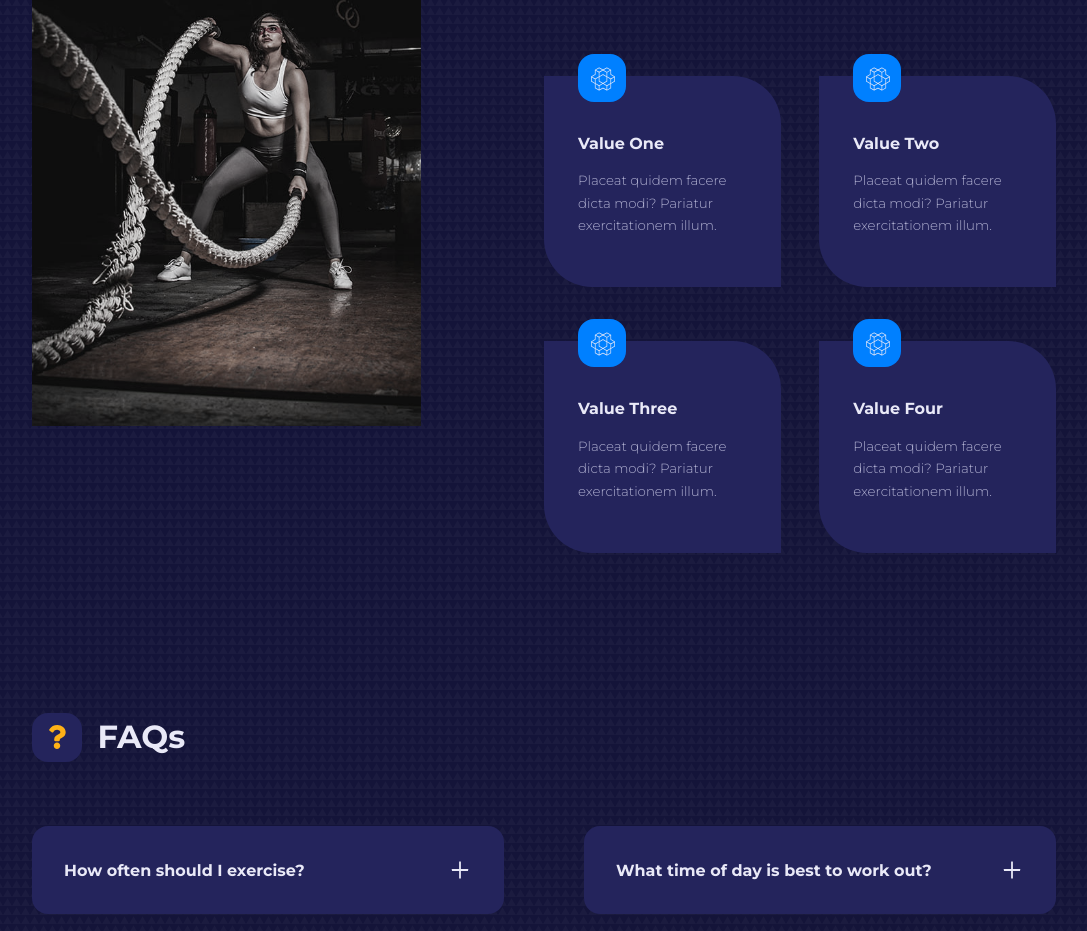
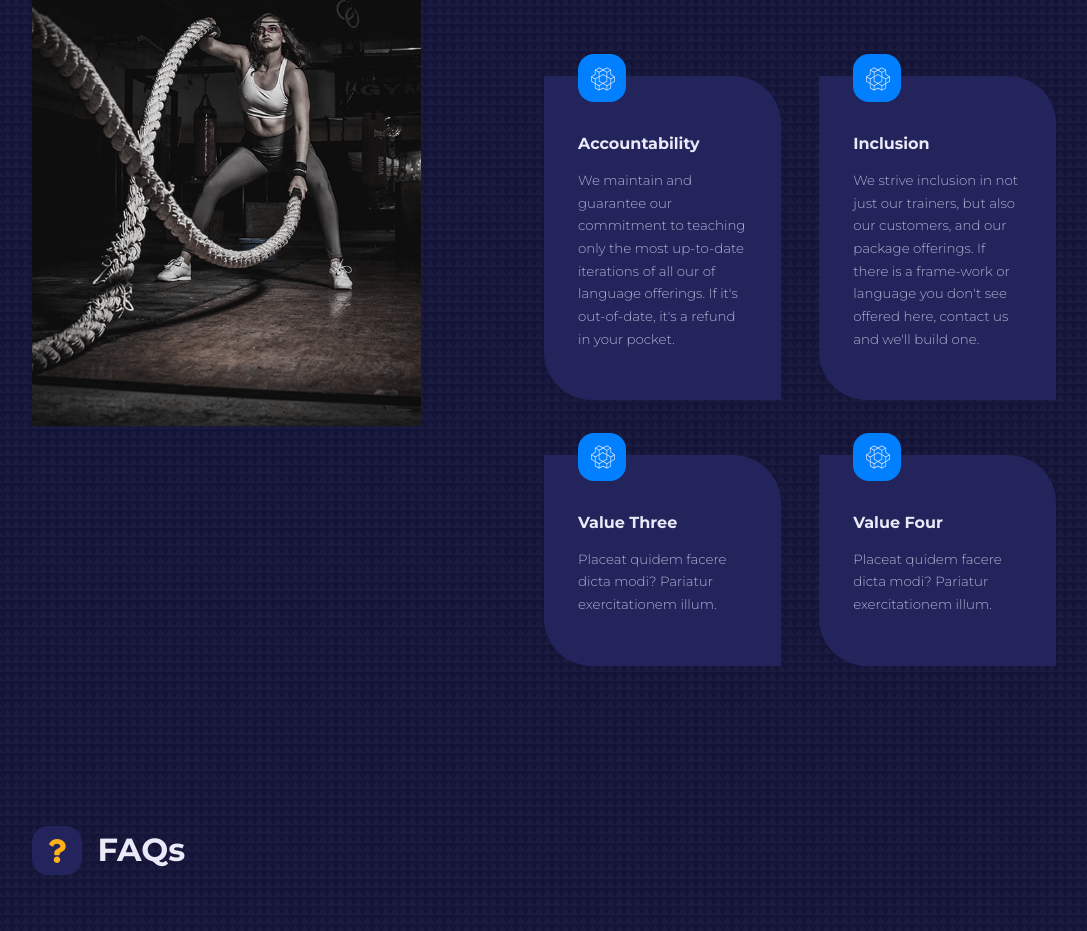
Before and after one commit to mrechavez/CoderCrafters, a React (Create React App) app: page / in a window 1280 px wide. Shown: the part 1740-2671 px from the top of the page, without its empty margins (96-1183 px from the left). Built offline with nearby package versions, Linux system fonts and the light colour scheme.

Commit message:
added values to homepage

```diff
--- a/src/data.js
+++ b/src/data.js
@@ -77,14 +77,14 @@ export const values = [
     {
         id: 1,
         icon: <SiOpenaigym/>,
-        title: "Value One",
-        desc: "Placeat quidem facere dicta modi? Pariatur exercitationem illum."
+        title: "Accountability",
+        desc: "We maintain and guarantee our commitment to teaching only the most up-to-date iterations of all our of language offerings. If it's out-of-date, it's a refund in your pocket."
     },
     {
         id: 2,
         icon: <SiOpenaigym/>,
-        title: "Value Two",
-        desc: "Placeat quidem facere dicta modi? Pariatur exercitationem illum."
+        title: "Inclusion",
+        desc: "We strive inclusion in not just our trainers, but also our customers, and our package offerings. If there is a frame-work or language you don't see offered here, contact us and we'll build one."
     },
     {
         id: 3,
```
